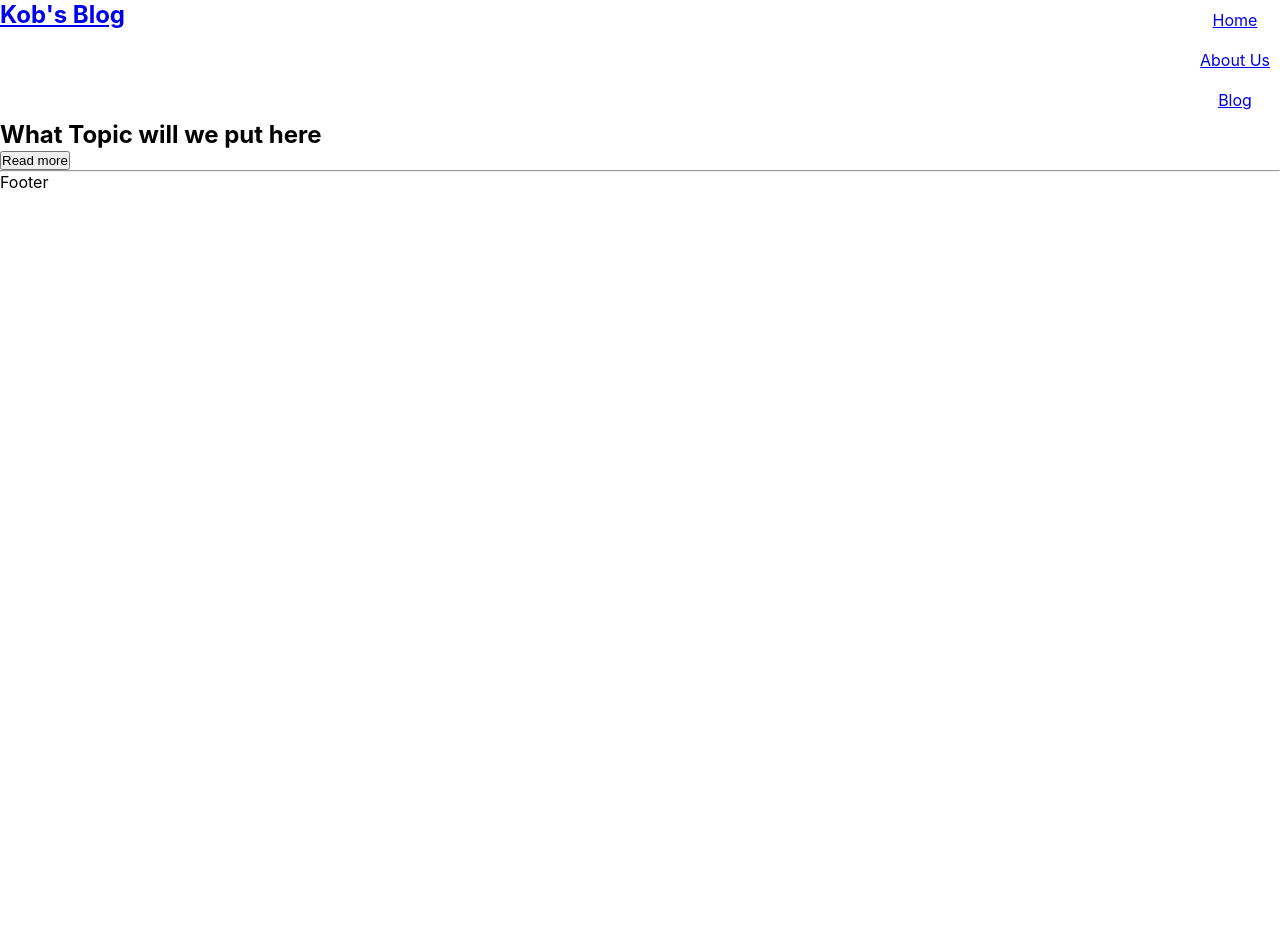
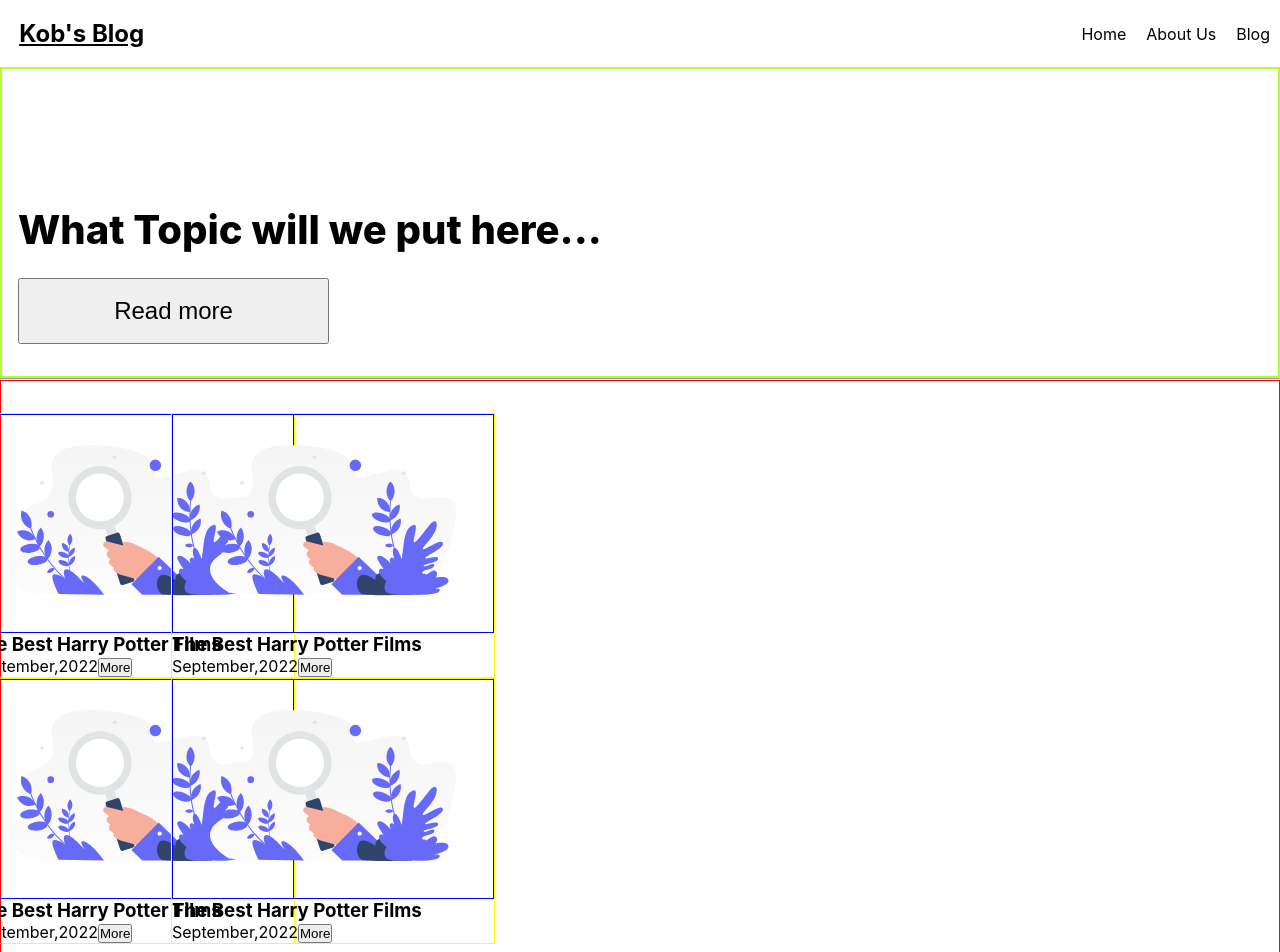
Before and after one commit to dela-ger/react-blogfrontend, a React (Create React App) app: page / in a window 1280 px wide. Shown: the top 952 px of the page. Before the commit the page ends 800 px from the top, so only its background shows below. Built offline with nearby package versions, Linux system fonts and the light colour scheme.

Commit message:
Featured blogs styles added

```diff
--- a/src/components/Home.js
+++ b/src/components/Home.js
@@ -1,11 +1,87 @@
-import React from 'react'
+import React, { useState } from 'react'
+import { Link } from 'react-router-dom'
+import seven from "../Assets/17.svg";
 
 function Home() {
+
+  const [blog, setBlog] = useState([])
+
+  const getCard = () => {
+
+  }
+
+
   return (
     <>
       <section className='hero'>
-        <h1> What Topic will we put here</h1>
-        <button>Read more</button>
+        <div className="hero-content">
+          <h1> What Topic will we put here...</h1>
+          <button id='hero-btn'><Link to='/blog'>Read more</Link></button>
+        </div>
+      </section>
+
+<hr />
+
+      <section className="featured-blogs">
+        <div className="blog-card">
+          <div className="image-featured">
+            <img id="title-svg" src={seven} alt="some svg" />
+          </div>
+          <div className="title">
+            <h3>The Best Harry Potter Films</h3>
+          </div>
+          <div className="date-btn">
+            <span id="date">
+              September,2022
+            </span>
+            <button className='feat-btn'>More</button>
+          </div>
+        </div>
+
+        <div className="blog-card">
+          <div className="image-featured">
+            <img id="title-svg" src={seven} alt="some svg" />
+          </div>
+          <div className="title">
+            <h3>The Best Harry Potter Films</h3>
+          </div>
+          <div className="date-btn">
+            <span id="date">
+              September,2022
+            </span>
+            <button className='feat-btn'>More</button>
+          </div>
+        </div>
+
+        <div className="blog-card">
+          <div className="image-featured">
+            <img id="title-svg" src={seven} alt="some svg" />
+          </div>
+          <div className="title">
+          <h3>The Best Harry Potter Films</h3>
+          </div>
+          <div className="date-btn">
+            <span id="date">
+              September,2022
+            </span>
+            <button className='feat-btn'>More</button>
+          </div>
+        </div>
+
+        <div className="blog-card">
+          <div className="image-featured">
+            <img id="title-svg" src={seven} alt="some svg" />
+          </div>
+          <div className="title">
+          <h3>The Best Harry Potter Films</h3>
+          </div>
+          <div className="date-btn">
+            <span id="date">
+              September,2022
+            </span>
+            <button className='feat-btn'>More</button>
+          </div>
+        </div>
       </section>
     </>
   )
--- a/src/components/NavBar.js
+++ b/src/components/NavBar.js
@@ -20,6 +20,7 @@ function NavBar() {
             <li>
                 <NavLink onClick={showMenu} to="/">Home</NavLink>
             </li>
+
             <li>
                 <NavLink onClick={showMenu} to="/about">About Us</NavLink>
             </li>
--- a/src/css/style.css
+++ b/src/css/style.css
@@ -39,6 +39,12 @@ header{
 
 .nav-logo{
     /* border: 1px solid red; */
+    padding: 1.2rem;
+}
+
+.nav-logo a{
+    color: black;
+    /* text-decoration: none; */
 }
 
 nav{
@@ -63,6 +69,13 @@ nav{
 nav li{
     padding: 10px;
     list-style: none;
+    font-size: 2rem;
+    /* border-bottom: 2px solid black; */
+}
+
+nav li a{
+    color: #000;
+    text-decoration: none;
 }
 
 .menu-bar{
@@ -83,12 +96,84 @@ nav li{
     }
 
     nav{
+        display: flex;
         visibility: visible;
         position: initial;
         background-color: white;
+        flex-direction: row;
+    }
+
+    nav li{
+        font-size: initial;
     }
 }
 
 /* Home page styles */
 
 /* Hero section styles */
+
+.hero{
+    border: 2px solid greenyellow;
+    padding: 0 1rem 2rem;
+}
+
+.hero > .hero-content{
+    display: grid;
+    text-align: justify;
+    margin-top: 8.5rem;
+    /* border: 1px blue solid; */
+    gap: 1.5rem;
+}
+
+.hero-content > h1{
+    font-size: 2.5rem;
+    font-weight: 800;
+}
+
+#hero-btn{
+    width: 65%;
+    font-size: 1.5rem;
+    padding: 1.05rem;
+    color: black;
+}
+
+#hero-btn > a{
+    display: inline-block;
+    text-decoration: none;
+    color: black;
+}
+
+/* breakpoint for hero section */
+@media only screen and (min-width:768px) {
+    #hero-btn{
+        width: 25%;
+    }
+}
+
+/* Featured blog section on the home page */
+
+.featured-blogs{
+    display: grid;
+    place-items: center;
+    border: 1px solid red;
+    width: 100%;
+    padding: 2rem;
+    grid-template-columns: 200px 200px;
+    grid-row: auto auto;
+
+}
+
+.blog-card{
+    border: 1px solid yellow;
+    min-width: 50%;
+}
+
+.image-featured{
+    border: 1px solid blue;
+    min-width: 2rem;
+}
+
+#title-svg{
+    object-fit: cover;
+    max-width: 20rem;
+}
```
Also changed, not shown: src/components/cards/FeaturedBlogs.js (added, +9 -0 lines), src/Assets/17.svg (added).
